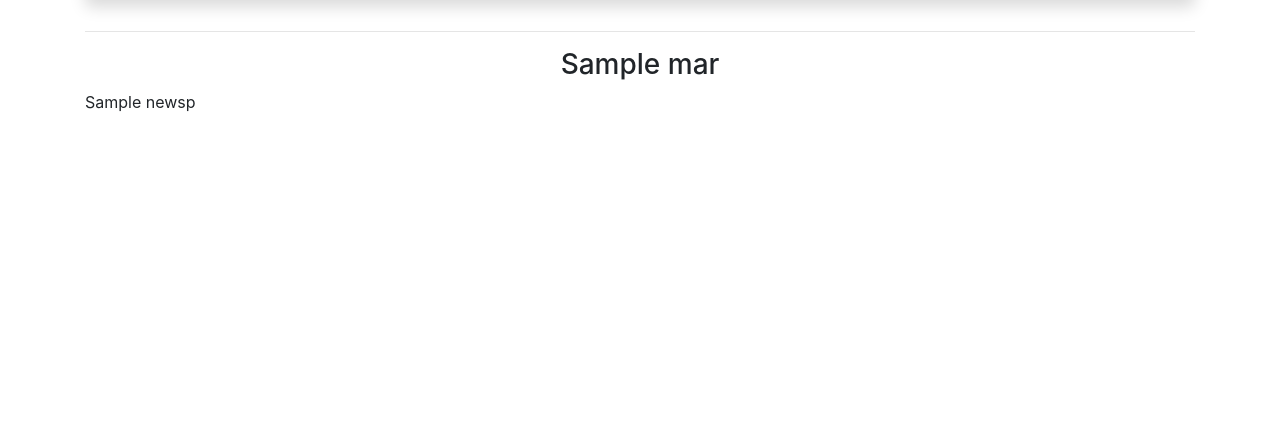
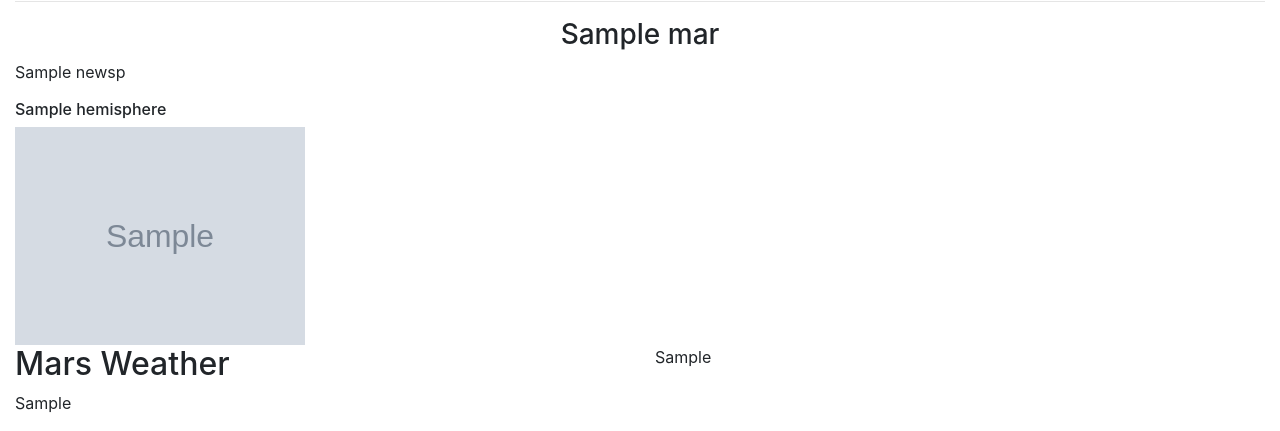
Before and after one commit to sruelle/Misson-to-Mars, a Flask app: page / in a window 1280 px wide. Shown: the part 376-807 px from the top of the page. Before the commit the page ends 488 px from the top, so only its background shows below. Run offline with Flask 2, Linux system fonts and the light colour scheme; grey boxes marked "Sample" are stand-in pictures; a database or web service that is not in the repository returns one stand-in record (values such as "Sample title"); some libraries are stand-ins or nearby versions.

Commit message:
Fixed Html

```diff
--- a/templates/index.html
+++ b/templates/index.html
@@ -13,7 +13,7 @@
 
 <body>
 
-    <div class="container">
+    <div class="container-fluid">
         <div class="jumbotron mt-4 pb-1 text-center shadow">
             <h1 class="display-3">Mission to Mars</h1>
             <p class="lead">This is a simple hero unit, a simple jumbotron-style component for
@@ -29,6 +29,25 @@
         <hr>
         <h3 class="display-5 text-center"> {{mars.news_title }}</h3>
         <p class="text-justify"> {{ mars.newsp }}</p>
+        <div class="row">
+            {% for hemisphere in mars.hemisphere_image_urls %}
+            <div class='col-md-3'>
+                <h6>{{ hemisphere.title }}</h6>
+                <img class="w-100" src="{{ hemisphere.url_img }}" alt="hemisphere">
+            </div>
+            {% endfor %}
+        </div>
+
+        <div class="row">
+            <div class="col-md-6">
+                <h2>Mars Weather</h2>
+                <p class="text-justify">{{ mars.mars_weather}}</p>
+            </div>
+
+            <div class="col-md-6">
+                {{ mars.mars_facts | safe }}
+            </div>
+        </div>
 
 
 
```
